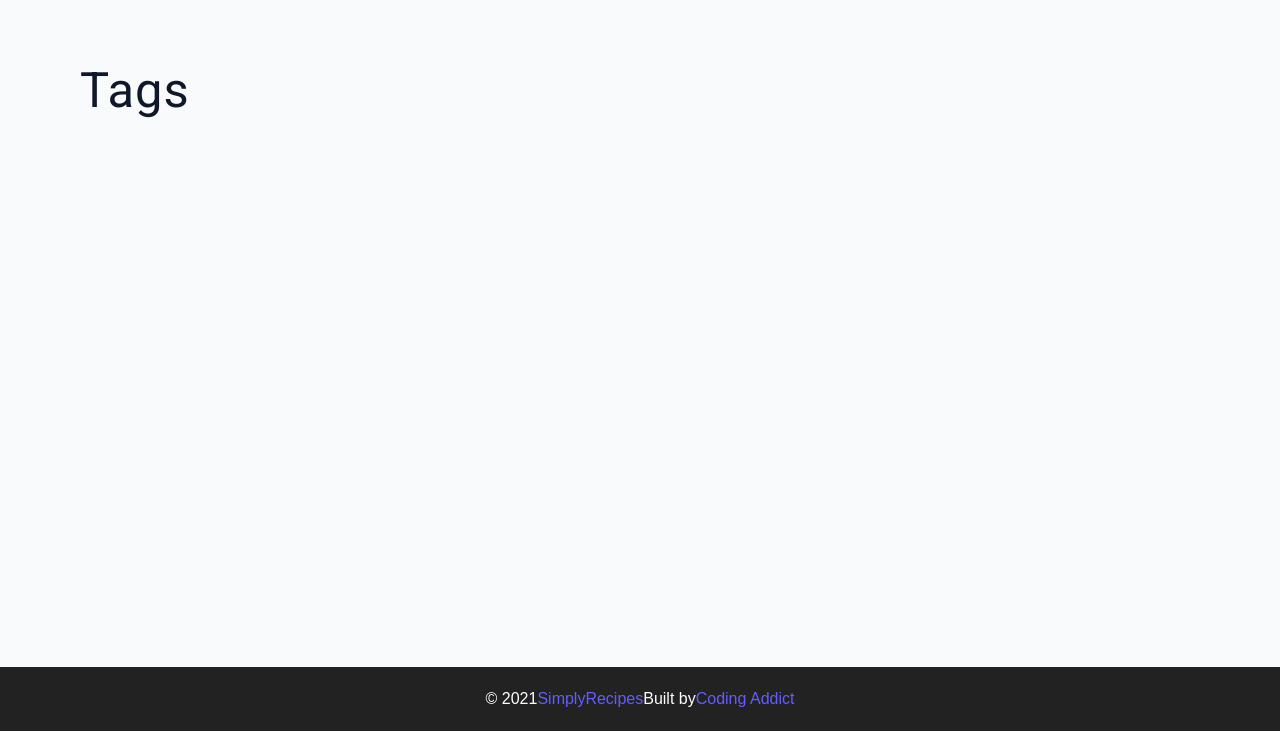
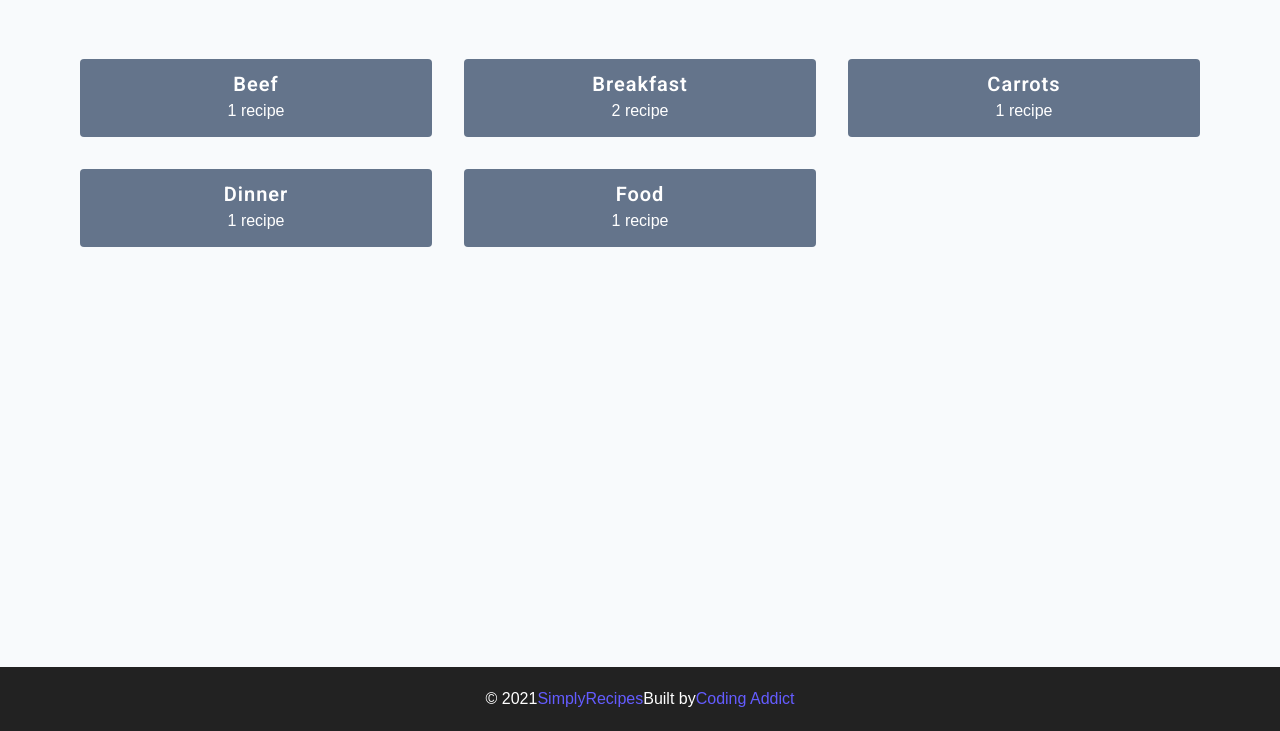
Before and after one commit to LucjanSakowicz/Snippets, a plain HTML site: page HTML&CSS/Simple Recipes/tags.html in a window 1280 px wide. Shown: the part 69-800 px from the top of the page. Drawn offline with Linux system fonts and the light colour scheme.

Commit message:
tags page

```diff
--- a/HTML&CSS/Simple Recipes/css/main.css
+++ b/HTML&CSS/Simple Recipes/css/main.css
@@ -615,15 +615,57 @@ Navbar
     margin: 0;
 }
 
-.contact-container{
+.contact-container {
     display: grid;
     gap: 2rem 3rem;
     padding-bottom: 3rem;
 }
 
-@media screen and (min-width: 992px){
-    .contact-container{
+@media screen and (min-width: 992px) {
+    .contact-container {
         grid-template-columns: 1fr 450px;
         align-items: center;
     }
 }
+
+/*tags page*/
+
+.tags-wrapper {
+    display: grid;
+    gap: 2rem;
+    padding-bottom: 3rem;
+}
+
+.tag {
+    background: var(--grey-500);
+    border-radius: var(--borderRadius);
+    text-align: center;
+    color: var(--white);
+    transition: var(--transition);
+    padding: 0.75rem 0;
+}
+
+.tag:hover {
+    background: var(--primary-500)
+}
+
+.tag h5,
+.tag p {
+    margin-bottom: 0;
+}
+
+.tag h5 {
+    font-weight: 600;
+}
+
+@media screen and (min-width: 576px) {
+    .tags-wrapper{
+        grid-template-columns: 1fr 1fr;
+    }
+}
+
+@media screen and (min-width: 992px) {
+    .tags-wrapper{
+        grid-template-columns: repeat(3, 1fr);
+    }
+}
--- a/HTML&CSS/Simple Recipes/tags.html
+++ b/HTML&CSS/Simple Recipes/tags.html
@@ -44,7 +44,38 @@
         <!-- end of nav-->
         <!-- main -->
         <main class="page">
-      <h1>Tags </h1>
+            <section class="tags-wrapper">
+                <!--single tag-->
+                <a href="tag-template.html" class="tag">
+                    <h5>beef</h5>
+                    <p>1 recipe</p>
+                </a>
+                <!--end of single tag-->
+                <!--single tag-->
+                <a href="tag-template.html" class="tag">
+                    <h5>breakfast</h5>
+                    <p>2 recipe</p>
+                </a>
+                <!--end of single tag-->
+                <!--single tag-->
+                <a href="tag-template.html" class="tag">
+                    <h5>carrots</h5>
+                    <p>1 recipe</p>
+                </a>
+                <!--end of single tag-->
+                <!--single tag-->
+                <a href="tag-template.html" class="tag">
+                    <h5>dinner</h5>
+                    <p>1 recipe</p>
+                </a>
+                <!--end of single tag-->
+                <!--single tag-->
+                <a href="tag-template.html" class="tag">
+                    <h5>food</h5>
+                    <p>1 recipe</p>
+                </a>
+                <!--end of single tag-->
+            </section>
         </main>
         <!-- end of main-->
         <!--footer-->
```
Lines whose indentation alone changed are shown as unchanged.
